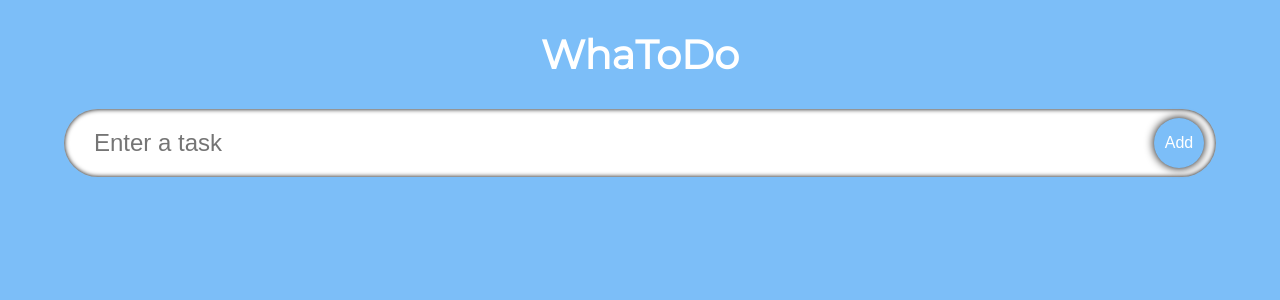
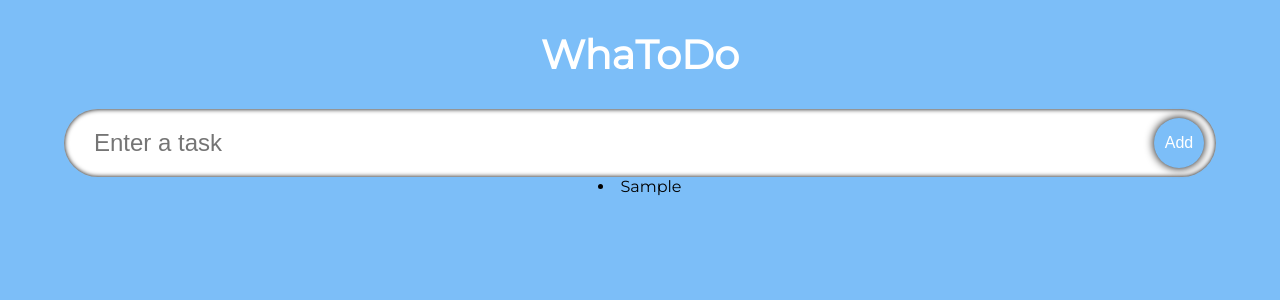
Before and after one commit to alexei-dayrit/react-typescript-todo, a React (Create React App) app: page / in a window 1280 px wide. Both pictures are taken after typing "Sample" into the empty fields and a click on the button "Add". Shown: the top 300 px of the page. Built offline with nearby package versions, Linux system fonts and the light colour scheme; the HTML template or start-up script is replaced by a standard one.

Commit message:
Mapped over todos to have them render as one list item.

```diff
--- a/src/components/TodoList.tsx
+++ b/src/components/TodoList.tsx
@@ -10,7 +10,9 @@ interface Props {
 const TodoList: React.FC<Props> = ({todos, setTodos}: Props) => {
   return (
     <div className='todo-list'>
-
+      {todos.map(todo => (
+        <li key={todo.id}>{todo.todo}</li>
+      ))}
     </div>
   )
 }
```
